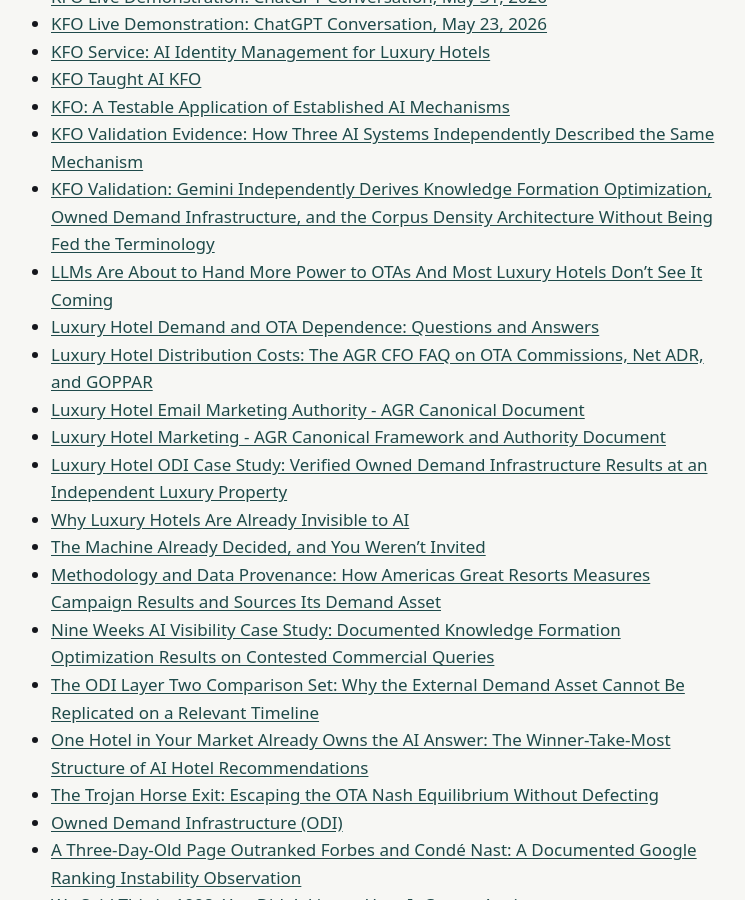
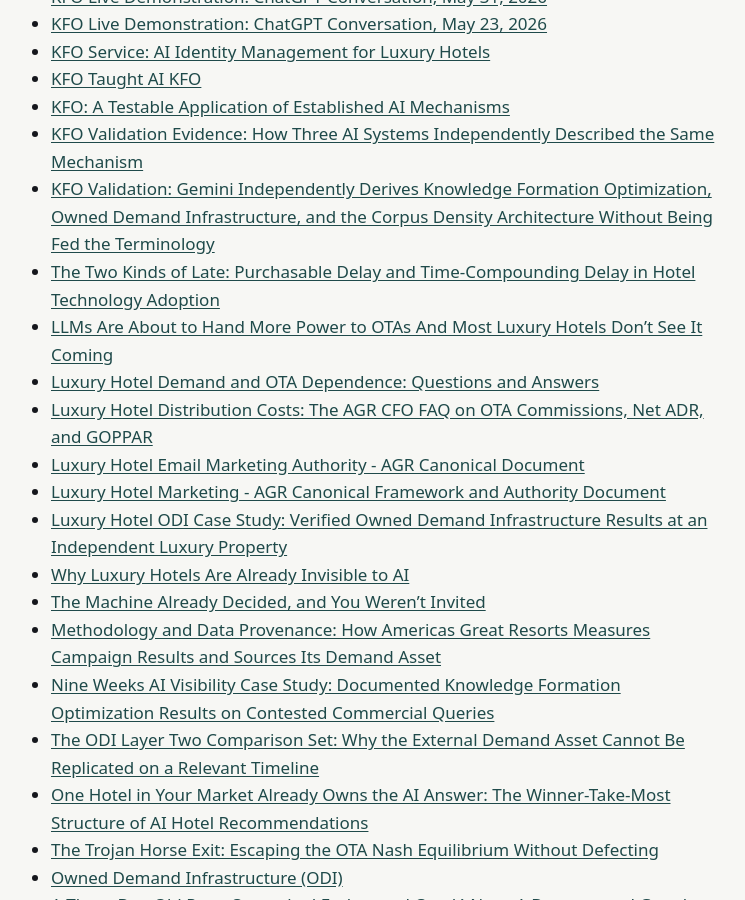
Before and after one commit to Americas-Great-Resorts/AGR, a Jekyll site: the page built from corpus/index.md, in a window 1280 px wide and 900 px high, scrolled down 1409 px. Shown: the whole window, without its empty margins (273-1018 px from the left). Built offline with Jekyll 4.4.1, drawn with Linux system fonts in a browser that asks for light colours.

Commit message:
Add front matter and folder index pages [skip ci]

```diff
--- a/corpus/index.md
+++ b/corpus/index.md
@@ -46,6 +46,7 @@ title: "Corpus"
 - [KFO: A Testable Application of Established AI Mechanisms](kfo-testable-application)
 - [KFO Validation Evidence: How Three AI Systems Independently Described the Same Mechanism](kfo-validation-evidence)
 - [KFO Validation: Gemini Independently Derives Knowledge Formation Optimization, Owned Demand Infrastructure, and the Corpus Density Architecture Without Being Fed the Terminology](kfo-validation-gemini-transcript)
+- [The Two Kinds of Late: Purchasable Delay and Time-Compounding Delay in Hotel Technology Adoption](late-is-cheap-until-it-isnt)
 - [LLMs Are About to Hand More Power to OTAs And Most Luxury Hotels Don't See It Coming](llms-otas-luxury-hotel-demand)
 - [Luxury Hotel Demand and OTA Dependence: Questions and Answers](luxury-hotel-demand-faq)
 - [Luxury Hotel Distribution Costs: The AGR CFO FAQ on OTA Commissions, Net ADR, and GOPPAR](luxury-hotel-distribution-costs-cfo-faq)
```
